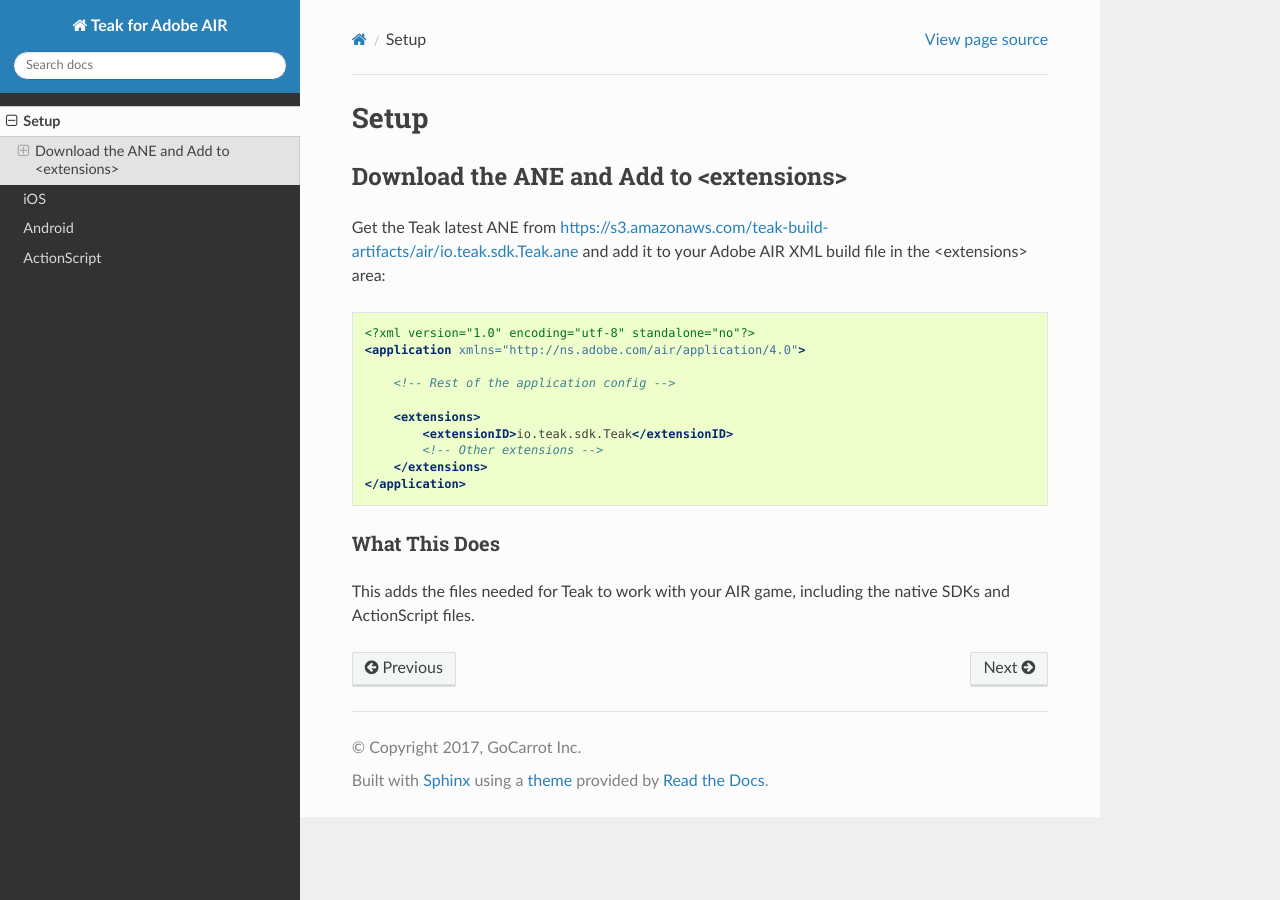
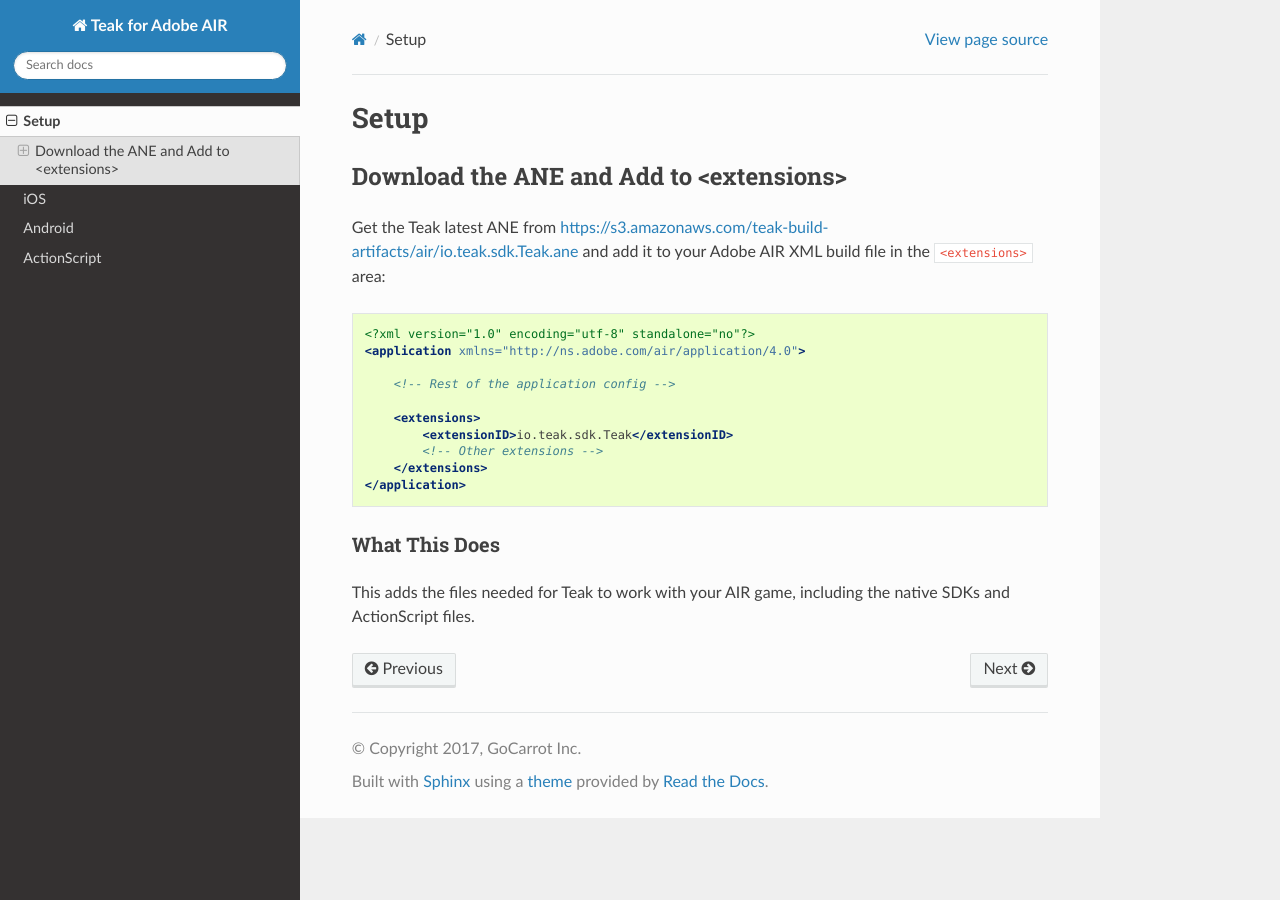
Before and after one commit to GoCarrot/teak-air, a Sphinx documentation site: the page built from docs/setup.rst, in a window 1280 px wide. Built offline with Sphinx 7.4.7 and the Read the Docs theme 2.0.0, drawn with Linux system fonts in a browser that asks for light colours.

Commit message:
Native SDK Updates

```diff
--- a/docs/android.rst
+++ b/docs/android.rst
@@ -162,7 +162,7 @@
 
 Add the Teak Push Notification Receiver to your AIR XML
 -------------------------------------------------------
-Add the following to the <application> section::
+Add the following to the ``<application>`` section::
 
     <receiver android:name="io.teak.sdk.Teak" android:exported="true"
         android:permission="com.google.android.c2dm.permission.SEND">
--- a/docs/setup.rst
+++ b/docs/setup.rst
@@ -4,7 +4,7 @@
 
 Download the ANE and Add to <extensions>
 ----------------------------------------
-Get the Teak latest ANE from https://s3.amazonaws.com/teak-build-artifacts/air/io.teak.sdk.Teak.ane and add it to your Adobe AIR XML build file in the <extensions> area::
+Get the Teak latest ANE from https://s3.amazonaws.com/teak-build-artifacts/air/io.teak.sdk.Teak.ane and add it to your Adobe AIR XML build file in the ``<extensions>`` area::
 
     <?xml version="1.0" encoding="utf-8" standalone="no"?>
     <application xmlns="http://ns.adobe.com/air/application/4.0">
```
Also changed, not shown: 1 other file.
